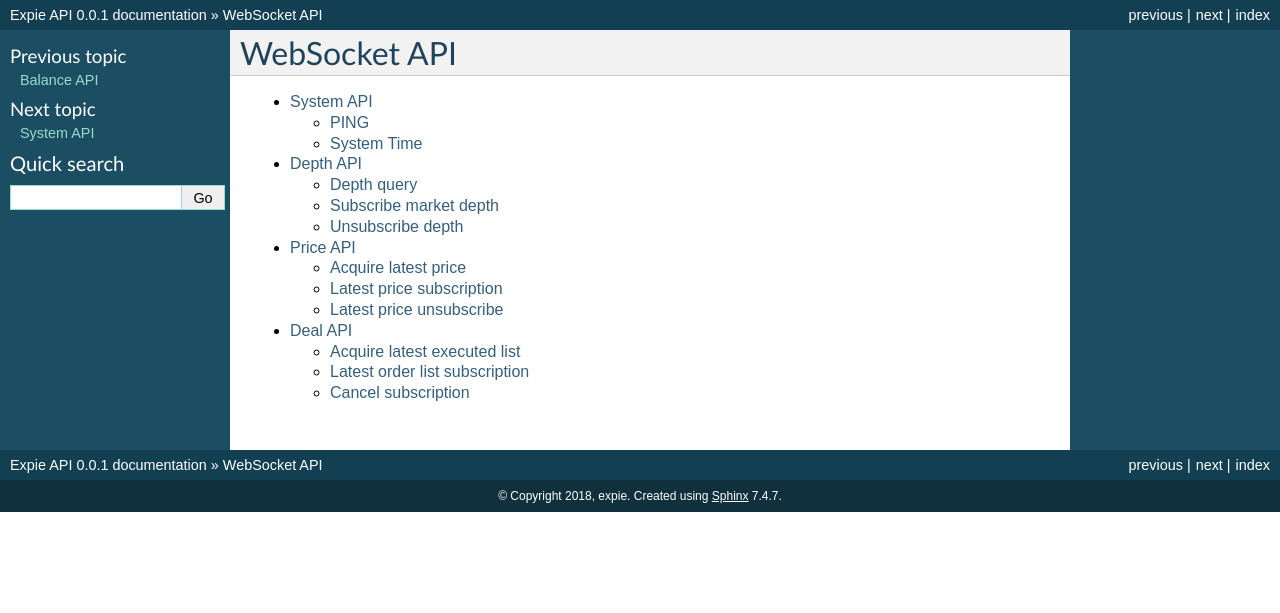
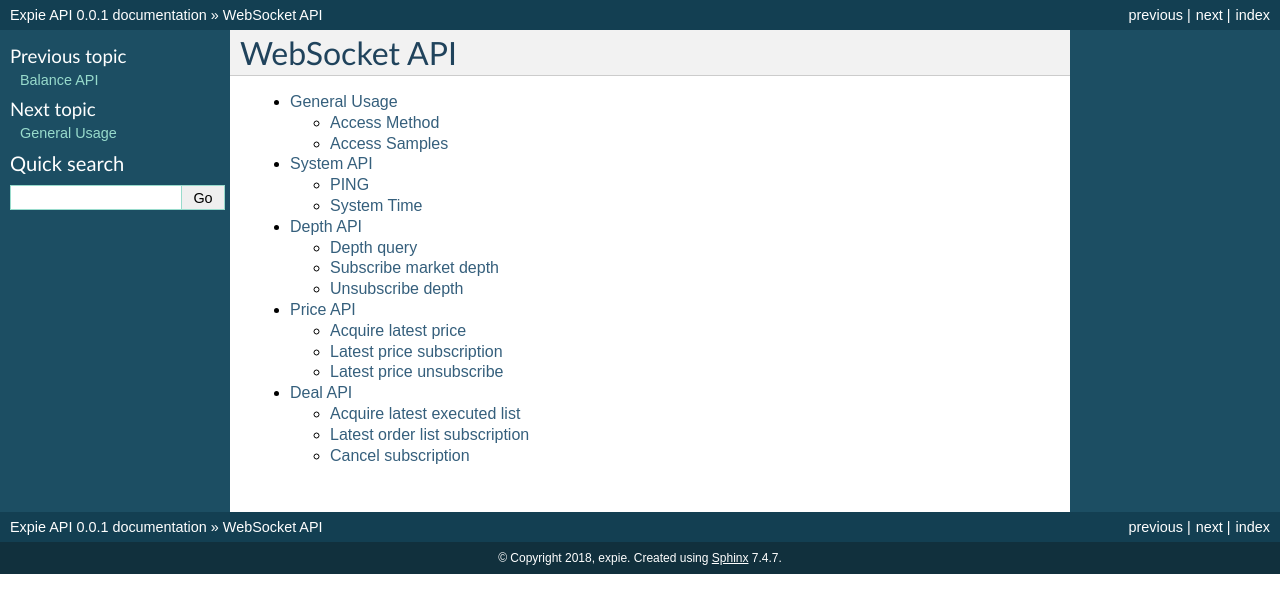
Before and after one commit to expiedotcom/api-docs, a Sphinx documentation site: the page built from source/websocket-api/index.rst, in a window 1280 px wide. Shown: the top 613 px of the page. Built offline with Sphinx 7.4.7, drawn with Linux system fonts in a browser that asks for light colours; formulas are drawn with MathJax 3; pages that are not in the unit, such as notebooks, are missing from menus.

Commit message:
add websocket general-usage

```diff
--- a/source/http-api/order-api.rst
+++ b/source/http-api/order-api.rst
@@ -38,7 +38,7 @@ Market Order Place
             * ``amount`` *(required)* *(float)* - count or amount.
             * ``price`` *(optional)* *(float)* - price.
         .. note::
-* ``side`` 1: sell, 2: buy.
+            * ``side`` 1: sell, 2: buy.
             * ``amount`` count or amount. At market price buy "amount" means spend your stock(usually"BTC"),
                 at market price sell "amount" means the coin count you sold.
             * ``price`` price. If your URL body doesn't have price params that means Market Order, else means Limit Order.
--- a/source/websocket-api/index.rst
+++ b/source/websocket-api/index.rst
@@ -6,6 +6,7 @@ WebSocket API
        :maxdepth: 2
        :caption: Contents:
 
+    general-usage.rst
     system-api.rst
     depth-api.rst
     price-api.rst
```
